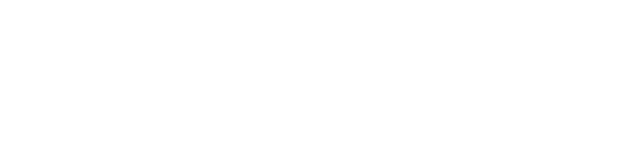
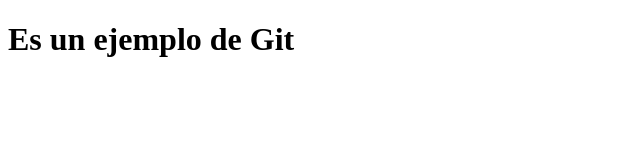
Before and after one commit to Maobal/ejemplogithub, a plain HTML site: page index.html in a window 1280 px wide. Shown: the whole page, without its empty margins (0-640 px from the left). Drawn offline with Linux system fonts and the light colour scheme.

Commit message:
Segundo envio

```diff
--- a/index.html
+++ b/index.html
@@ -4,9 +4,10 @@
     <meta charset="UTF-8">
     <meta http-equiv="X-UA-Compatible" content="IE=edge">
     <meta name="viewport" content="width=device-width, initial-scale=1.0">
-    <title>Document</title>
+    <title>Ejemplo de Git</title>
+    <link rel="stylesheet" href="estilos.css">
 </head>
 <body>
-
+    <h1> Es un ejemplo de Git</h1>
 </body>
 </html>
```
